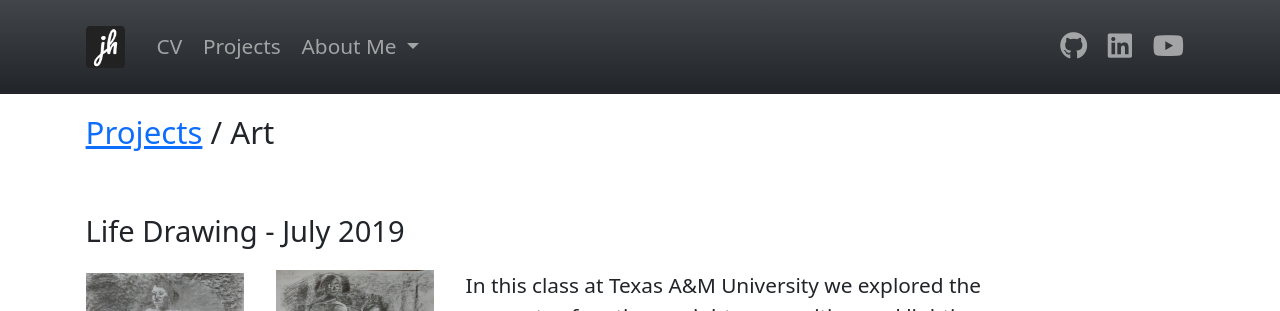
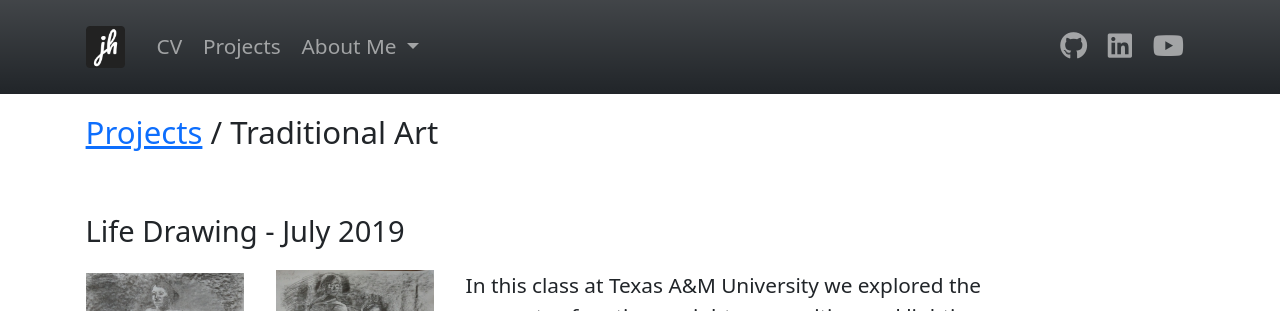
Before and after one commit to HenrYxZ/henryxz.github.io, a Jekyll site: the page built from projects/art/index.html, in a window 1280 px wide. Shown: the top 311 px of the page. Built offline with Jekyll 4.4.1, drawn with Linux system fonts in a browser that asks for light colours; nearby versions of some CDN libraries.

Commit message:
change title to traditional art inside projects

```diff
--- a/projects/art/index.html
+++ b/projects/art/index.html
@@ -3,7 +3,7 @@ layout: default
 title: Art - Hernaldo Jesús
 ---
 <h1>
-  <a href="{% link projects/index.html %}">Projects</a> / Art
+  <a href="{% link projects/index.html %}">Projects</a> / Traditional Art
 </h1>
 {% assign filtered_projects = site.projects | where: "category", "art" %}
 {% for project in filtered_projects %}
```
